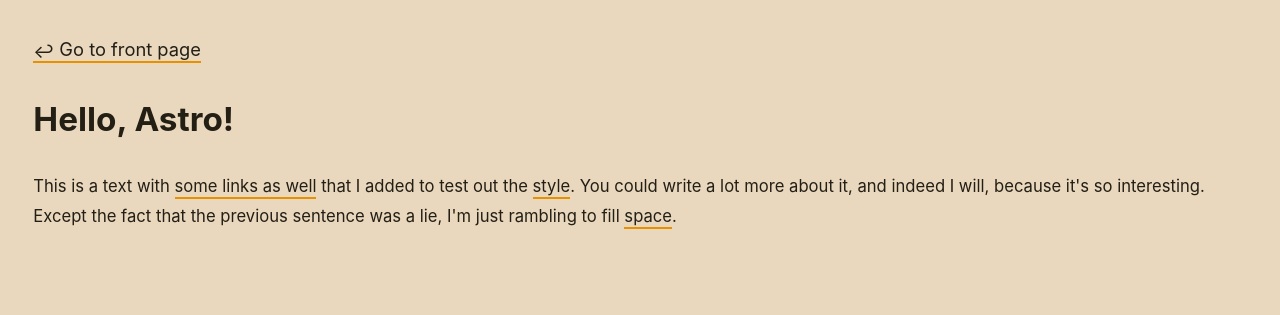
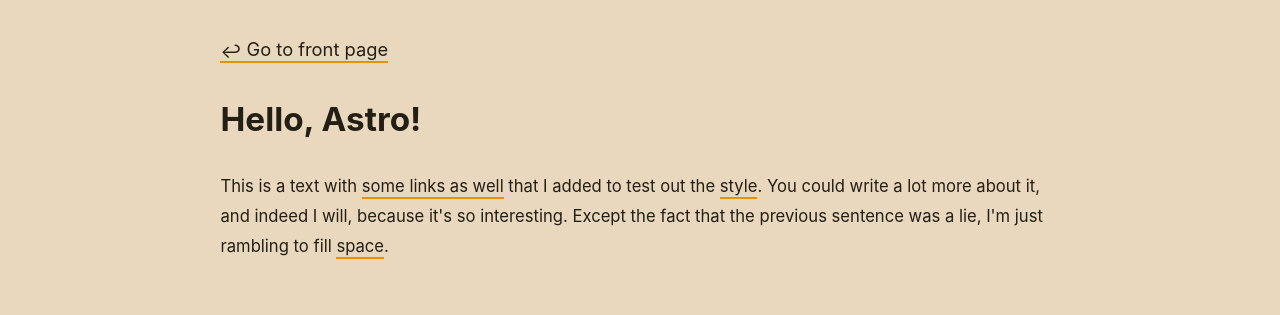
Before and after one commit to tobloef/tobloef.github.io, an Astro site: page /blog in a window 1280 px wide. Built offline with nearby package versions, Linux system fonts and the light colour scheme; Astro itself is replaced by a stand-in of ours.

Commit message:
Max width

```diff
--- a/src/layouts/BaseLayout.astro
+++ b/src/layouts/BaseLayout.astro
@@ -49,7 +49,8 @@
 
 	main {
 		margin: 0 auto;
-		padding: 0 2em;
+		padding: 0 2em 2em 2em;
+		max-width: 80ch;
 	}
 
 	a {
```
